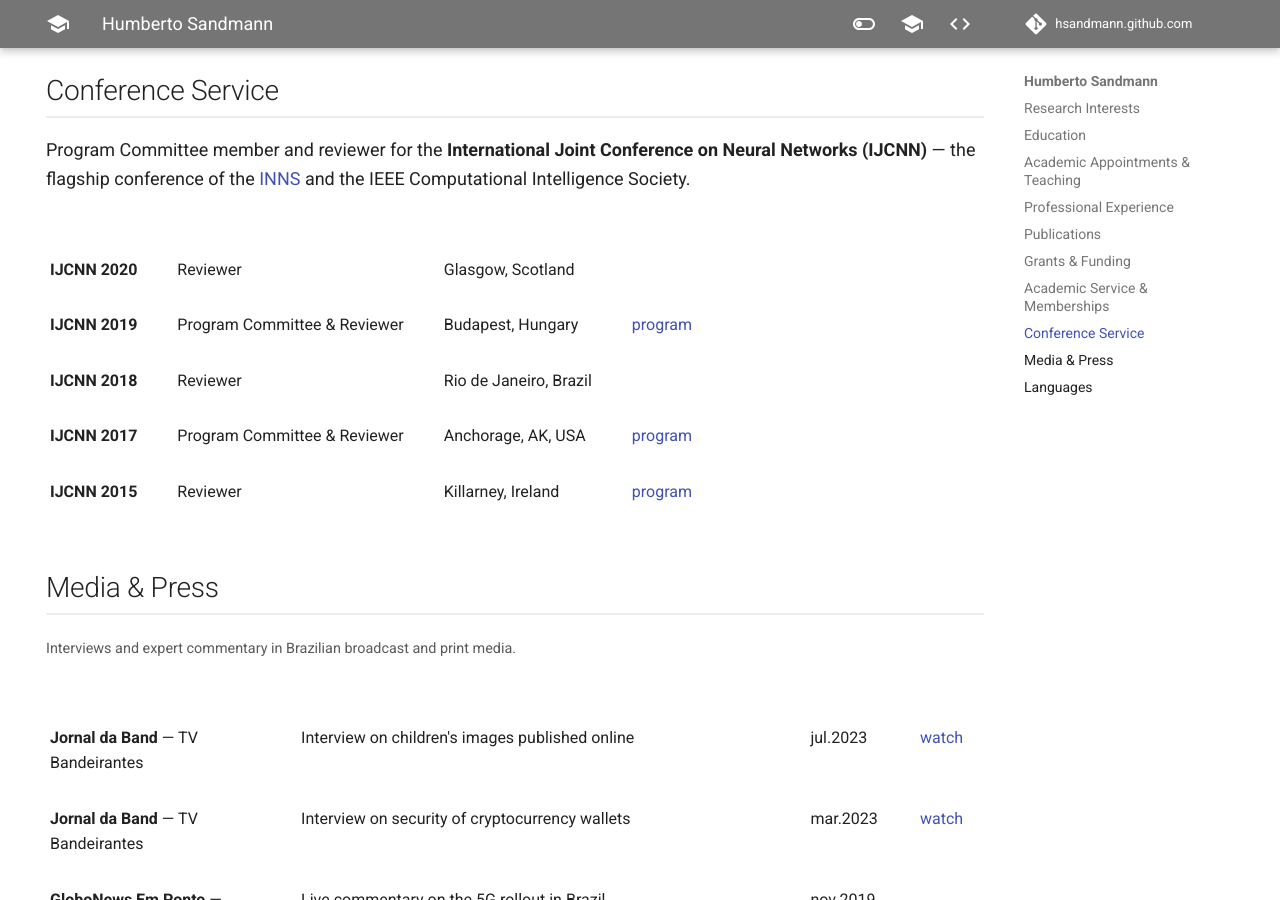
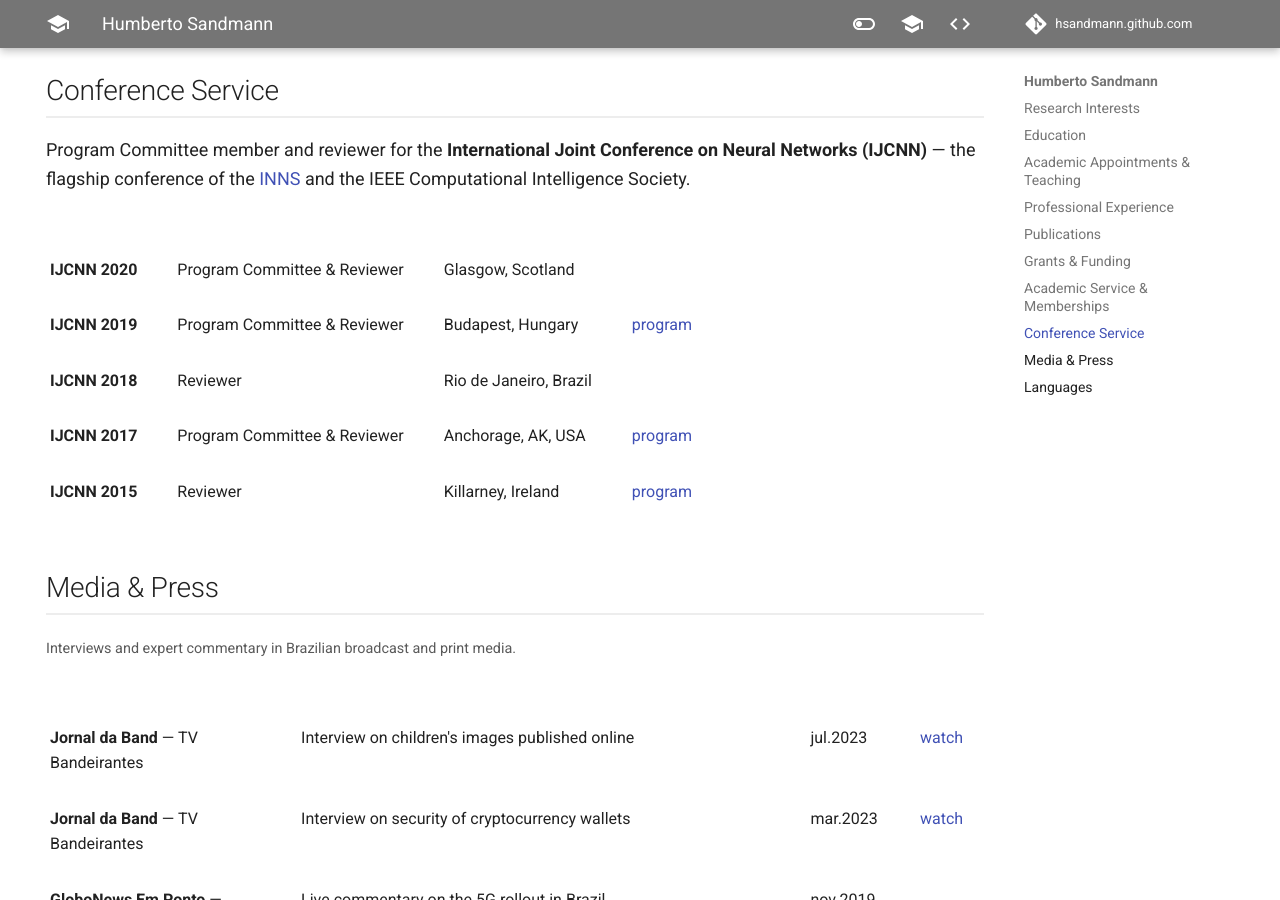
Before and after one commit to hsandmann/hsandmann.github.com, an MkDocs documentation site: the page built from docs/index.md, in a window 1280 px wide and 900 px high, scrolled down 9446 px. Built offline with MkDocs 1.6.1 and Material for MkDocs 9.7.7, drawn with Linux system fonts in a browser that asks for light colours; comment, search, counter and statistics services are not loaded.

Commit message:
Note IJCNN 2020 Program Committee role
Co-Authored-By: Claude Opus 4.7 <noreply@anthropic.com>

```diff
--- a/docs/index.md
+++ b/docs/index.md
@@ -751,7 +751,7 @@ Program Committee member and reviewer for the **International Joint Conference o
 
 | | | | |
 |---|:--|:--|:--|
-| **IJCNN 2020** | Reviewer | Glasgow, Scotland |  |
+| **IJCNN 2020** | Program Committee &amp; Reviewer | Glasgow, Scotland |  |
 | **IJCNN 2019** | Program Committee &amp; Reviewer | Budapest, Hungary | <a href='./assets/archive/ijcnn/2019-program.pdf' target='_blank'>program</a> |
 | **IJCNN 2018** | Reviewer | Rio de Janeiro, Brazil |  |
 | **IJCNN 2017** | Program Committee &amp; Reviewer | Anchorage, AK, USA | <a href='./assets/archive/ijcnn/2017-program.pdf' target='_blank'>program</a> |
```
